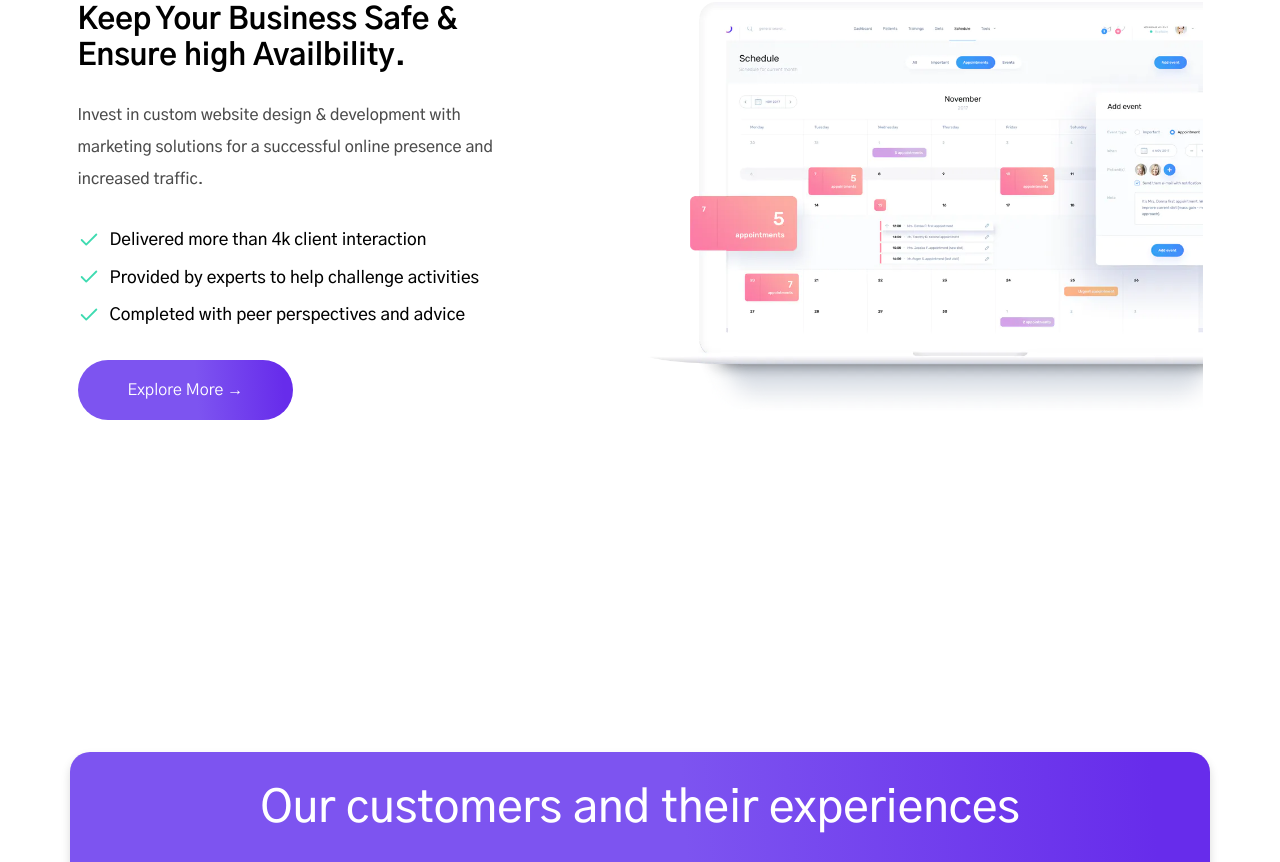
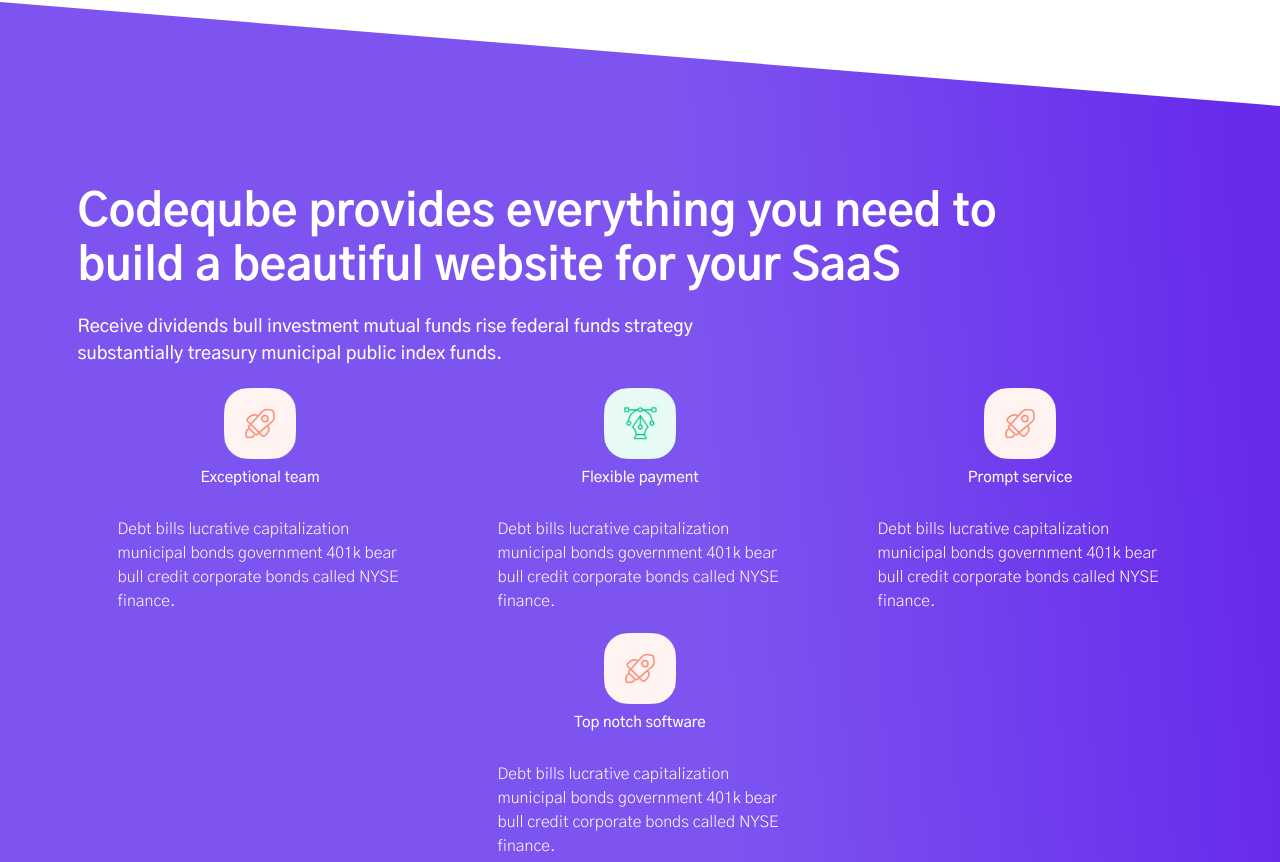
Before and after one commit to Elite-Codes/elite-codes.github.io, a React (Vite) app: page / in a window 1280 px wide. Shown: the part 1598-2460 px from the top of the page. Built offline with nearby package versions, Linux system fonts and the light colour scheme.

Commit message:
feat: why choose us page

```diff
--- /dev/null
+++ b/src/components/css/feature.css
@@ -0,0 +1,55 @@
+.feature-section{
+    min-height: 130vh;
+    background: white;
+}
+
+.feat-contain{
+    min-height: 130vh;
+    background: linear-gradient(86deg, rgba(125,84,240,1) 55%, rgba(103,44,235,1) 95%);
+    clip-path: polygon(0 0, 100% 10%, 100% 100%, 0 90%);
+    display: flex;
+    justify-content: center;
+    align-items: center;
+}
+
+.contents-contain{
+    display: flex;
+    flex-direction: column;
+    margin: 15rem 2rem;
+    /* background: rebeccapurple; */
+    min-height: 75vh;
+    justify-content: space-around;
+}
+
+.contents-contain h1{
+    font-size: 4.5rem;
+    font-weight: 700;
+    margin: 2rem 0;
+}
+.contents-contain p{
+    font-size: 1.8rem;
+    margin: 2rem 0;
+    font-weight: 500;
+}
+
+.feature-box img{
+    width: 25%;
+    align-self: center;
+}
+
+.feature-box{
+    display: flex;
+    flex-direction: column;
+    max-width: 300px;
+}
+
+.feature-box h4{
+    align-self: center;
+    margin: 1rem 0;
+    font-weight: 500;
+}
+
+.feature-box p{
+    font-size: 1.6rem;
+    font-weight: 300;
+}
--- /dev/null
+++ b/src/components/feature.jsx
@@ -0,0 +1,38 @@
+import './css/feature.css'
+
+export default function Feature(){
+    return(
+        <section className="feature-section">
+            <div className="container-fluid feat-contain">
+                <div className="container contents-contain">
+                    <div className="contents-contain-text">
+                    <h1>Codeqube provides everything you need to <br />build a beautiful website for your SaaS</h1>
+                    <p>Receive dividends bull investment mutual funds rise federal funds strategy <br /> substantially treasury municipal public index funds.</p>
+                    </div>
+                    <div className="row justify-content-around">
+                        <div className="col-md-4 feature-box">
+                            <img src="feature-1.webp" alt="" />
+                            <h4>Exceptional team</h4>
+                            <p>Debt bills lucrative capitalization municipal bonds government 401k bear bull credit corporate bonds called NYSE finance.</p>
+                        </div>
+                        <div className="col-md-4 feature-box">
+                            <img src="feature-2.webp" alt="" />
+                            <h4>Flexible payment</h4>
+                            <p>Debt bills lucrative capitalization municipal bonds government 401k bear bull credit corporate bonds called NYSE finance.</p>
+                        </div>
+                        <div className="col-md-4 feature-box">
+                            <img src="feature-1.webp" alt="" />
+                            <h4>Prompt service</h4>
+                            <p>Debt bills lucrative capitalization municipal bonds government 401k bear bull credit corporate bonds called NYSE finance.</p>
+                        </div>
+                        <div className="col-md-4 feature-box">
+                            <img src="feature-1.webp" alt="" />
+                            <h4>Top notch software</h4>
+                            <p>Debt bills lucrative capitalization municipal bonds government 401k bear bull credit corporate bonds called NYSE finance.</p>
+                        </div>
+                    </div>
+                </div>
+            </div>
+        </section>
+    )
+}
--- a/src/pages/Home.jsx
+++ b/src/pages/Home.jsx
@@ -6,12 +6,15 @@
 import Footer from "../components/footer";
 import Aboutus from "../components/aboutus";
 import Form from "../components/form";
+import Feature from "../components/feature";
+
 export default function Home() {
   return (
     <div>
       <Navbar />
       <Hero />
       <Hero02 />
+      <Feature />
       <Hero03 />
       <Aboutus />
       <Hero04 />
```
Also changed, not shown: public/feature-1.webp (added), public/feature-2.webp (added).
